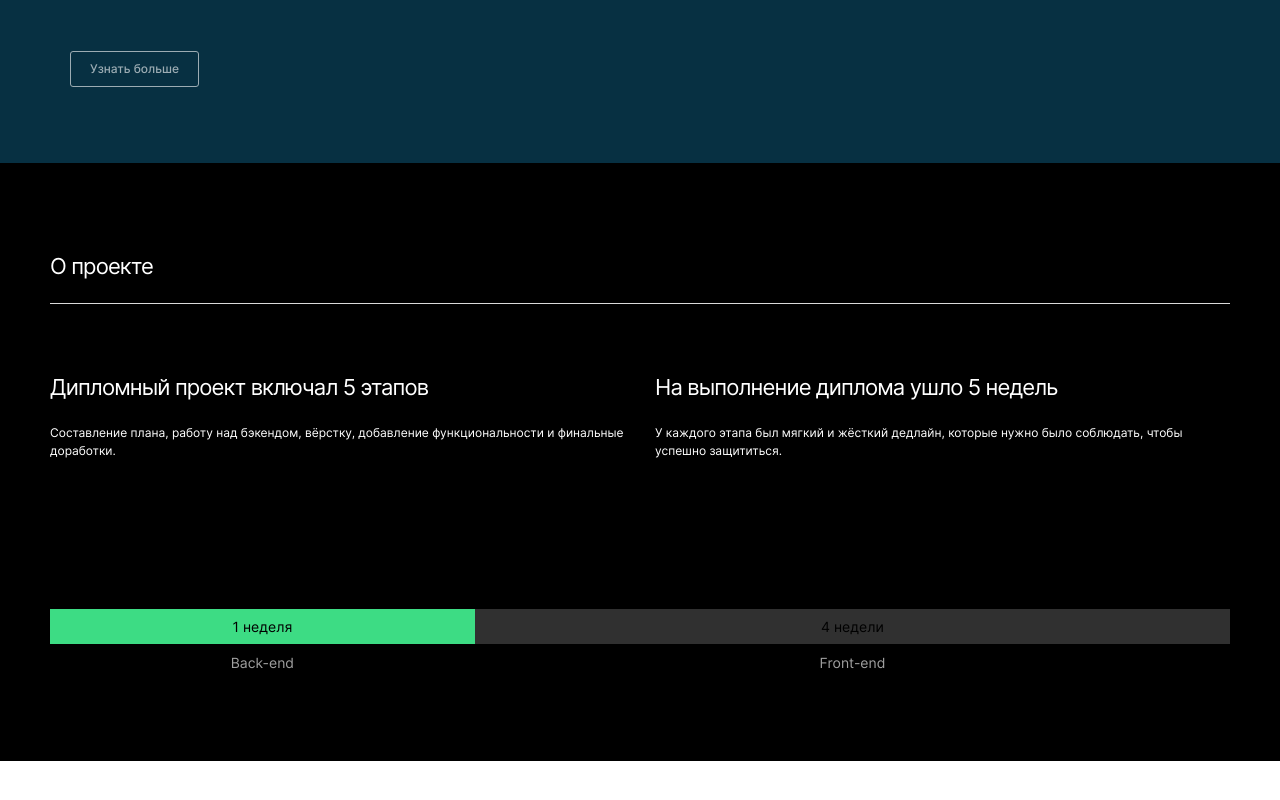
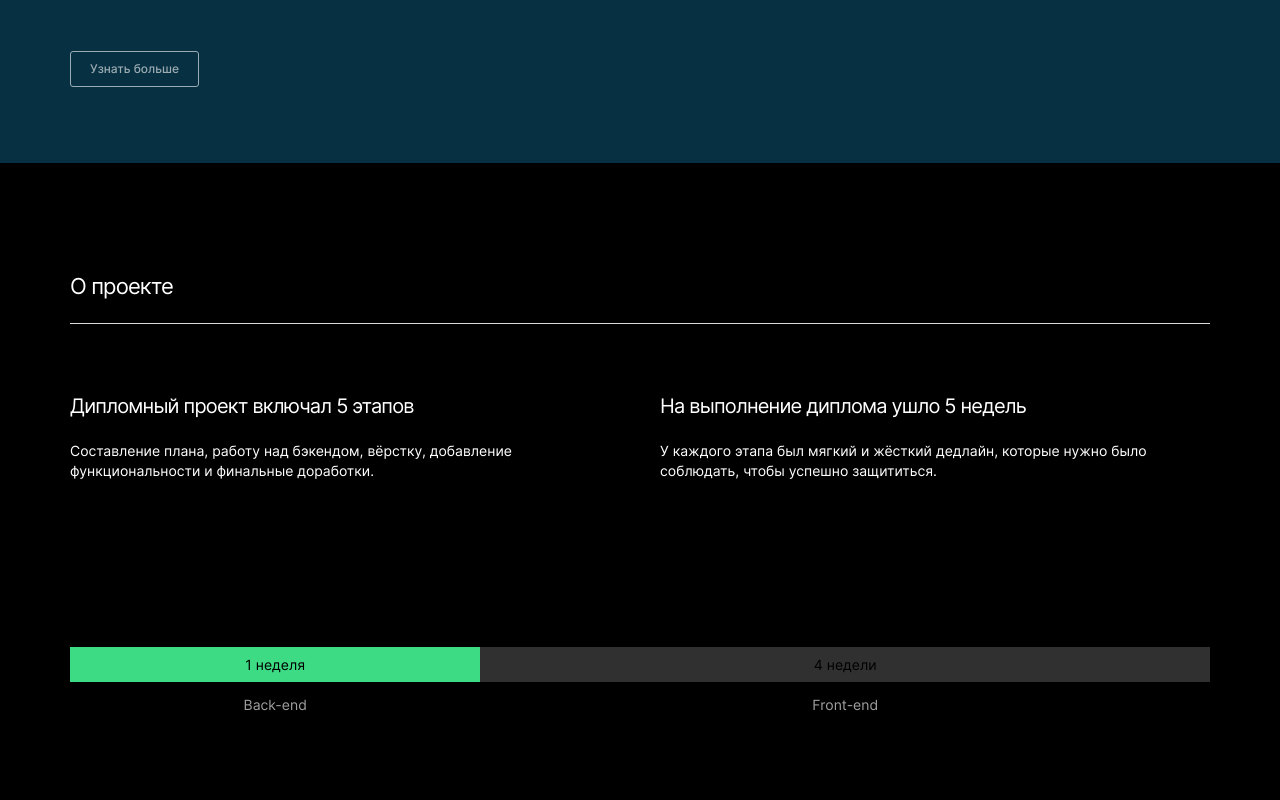
Before and after one commit to gutmalina/movies-explorer-frontend, a React (Create React App) app: page / in a window 1280 px wide. Shown: the part 496-1296 px from the top of the page. Before the commit the page ends 1257 px from the top, so only its background shows below. Built offline with nearby package versions, Linux system fonts and the light colour scheme.

Commit message:
make about-project 1280

```diff
--- a/src/components/AboutProject/AboutProject.css
+++ b/src/components/AboutProject/AboutProject.css
@@ -45,15 +45,6 @@
 .about-project__grid_teme-light{
   color: #A0A0A0;
 }
-.about-project__group{
-  display: flex;
-  flex-direction: row;
-  margin-bottom: 10px;
-}
-.about-project__group_text{
-  display: flex;
-  flex-direction: row;
-}
 .about-project__item{
   display: flex;
   justify-content: center;
@@ -86,8 +77,28 @@
     font-size: 12px;
     line-height: 150%;
   }
+  .about-project__grid{
+    gap: 14px 0;
+  }
   .about-project__grid_subtitle{
     font-size: 14px;
     line-height: 122%;
   }
 }
+@media screen and (min-width: 1280px){
+  .about-project{
+    margin: 110px 70px;
+  }
+  .about-project__container{
+    gap: 0 40px;
+    margin-bottom: 110px;
+  }
+  .about-project__list_title{
+    font-size: 20px;
+    line-height: 120%;
+  }
+  .about-project__subtitle{
+    font-size: 14px;
+    line-height: 143%;
+  }
+}
--- a/src/components/AboutProject/AboutProject.js
+++ b/src/components/AboutProject/AboutProject.js
@@ -6,11 +6,11 @@ function AboutProject() {
         <div className="about-project__border"></div>
         <ul className="about-project__container">
           <li className="about-project__list">
-            <h3 className="about-project__title title about-project__list_indent">Дипломный проект включал 5 этапов</h3>
+            <h3 className="about-project__list_title about-project__title title about-project__list_indent">Дипломный проект включал 5 этапов</h3>
             <p className="about-project__subtitle subtitle">Составление плана, работу над бэкендом, вёрстку, добавление функциональности и финальные доработки.</p>
           </li>
           <li className="about-project__list">
-            <h3 className="about-project__title title about-project__list_indent">На выполнение диплома ушло 5 недель</h3>
+            <h3 className="about-project__list_title about-project__title title about-project__list_indent">На выполнение диплома ушло 5 недель</h3>
             <p className="about-project__subtitle subtitle">У каждого этапа был мягкий и жёсткий дедлайн, которые нужно было соблюдать, чтобы успешно защититься.</p>
           </li>
         </ul>
```
